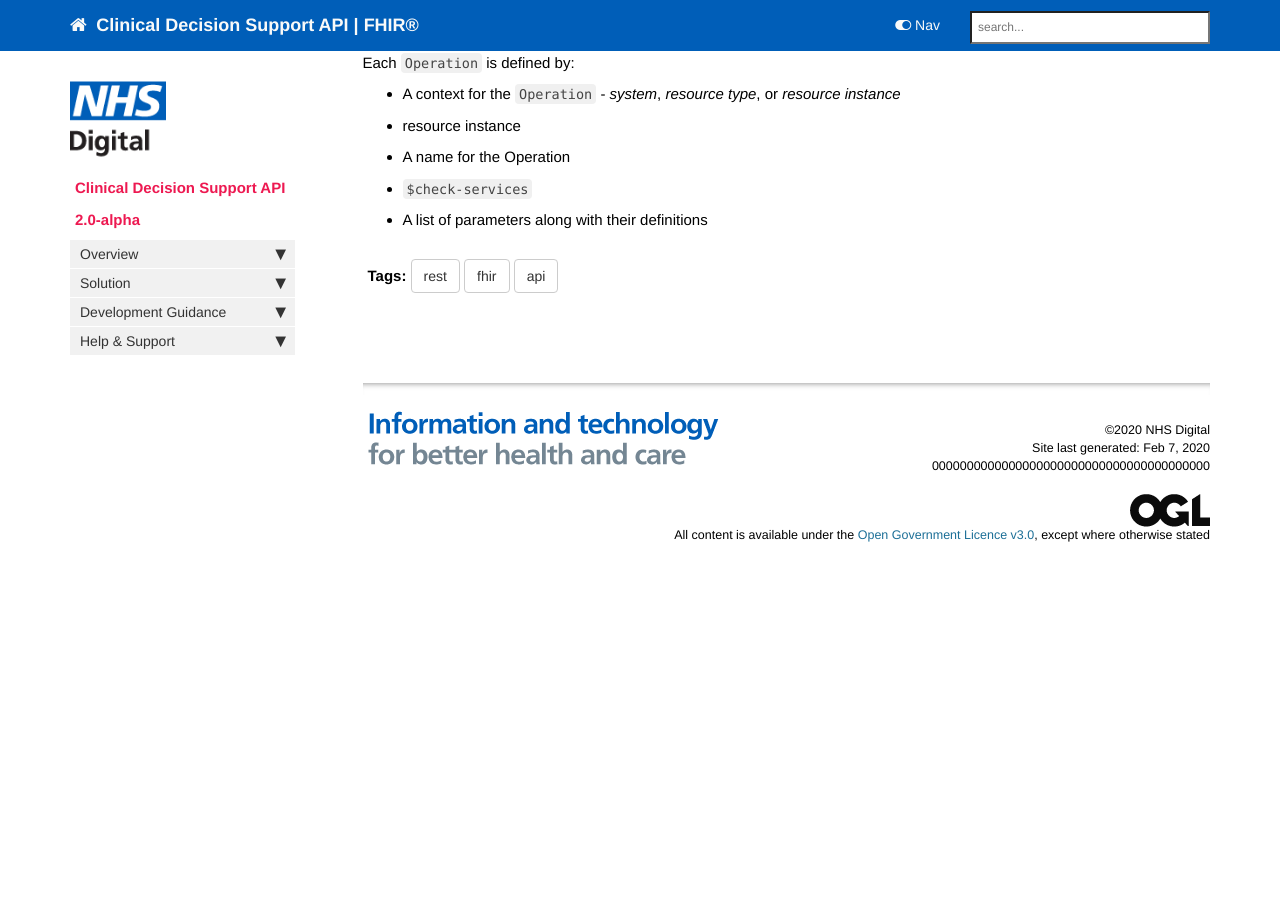
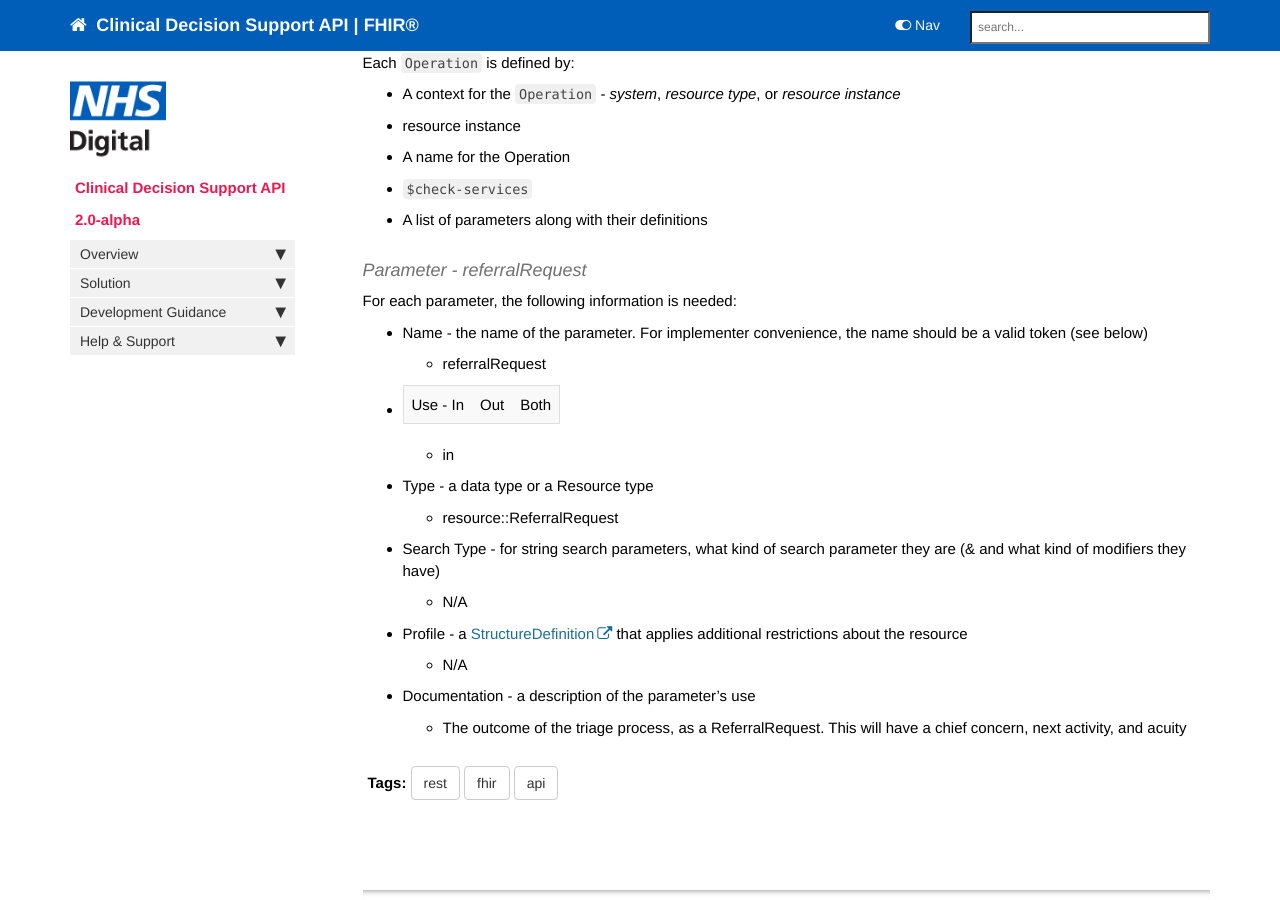
Before and after one commit to nhsconnect/FHIR-CDS, a Jekyll site: the page built from pages/explore/api_check_services.md, in a window 1280 px wide and 900 px high, scrolled down 333 px. Built offline with Jekyll 4.4.1, drawn with Linux system fonts in a browser that asks for light colours; nearby versions of some CDN libraries; comment, search, counter and statistics services are not loaded; before the commit the page ends 938 px from its top, so only the background shows below that.

Commit message:
pages/explore/api_check_services.md updated from https://stackedit.io/

```diff
--- a/pages/explore/api_check_services.md
+++ b/pages/explore/api_check_services.md
@@ -17,7 +17,21 @@ Each `Operation` is defined by:
 -   `$check-services`
 -   A list of parameters along with their definitions
 
+#### Parameter - referralRequest ####
+For each parameter, the following information is needed:
+-   Name - the name of the parameter. For implementer convenience, the name should be a valid token (see below)
+    -   referralRequest
+-   Use - In | Out | Both
+    -   in
+-   Type - a data type or a Resource type
+    -   resource::ReferralRequest
+-   Search Type - for string search parameters, what kind of search parameter they are (& and what kind of modifiers they have)
+    -   N/A
+-   Profile - a  [StructureDefinition](https://www.hl7.org/fhir/stu3/structuredefinition.html "https://www.hl7.org/fhir/stu3/structuredefinition.html")  that applies additional restrictions about the resource
+    -   N/A
+-   Documentation - a description of the parameter's use
+    -   The outcome of the triage process, as a ReferralRequest. This will have a chief concern, next activity, and acuity
 
 <!--stackedit_data:
-eyJoaXN0b3J5IjpbLTEwMzM1NzA1ODFdfQ==
+eyJoaXN0b3J5IjpbMTI1NzU0MDUwXX0=
 -->
```
